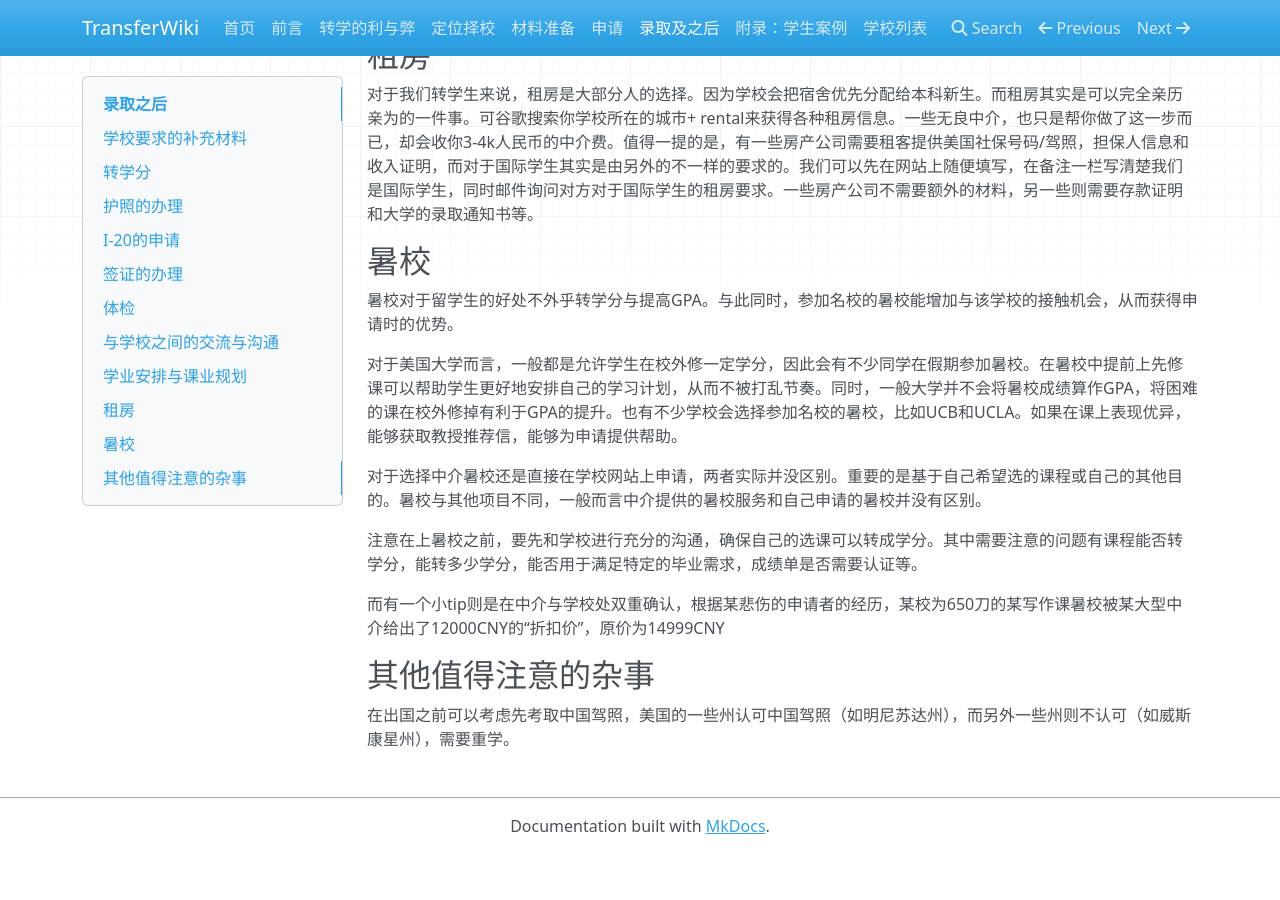
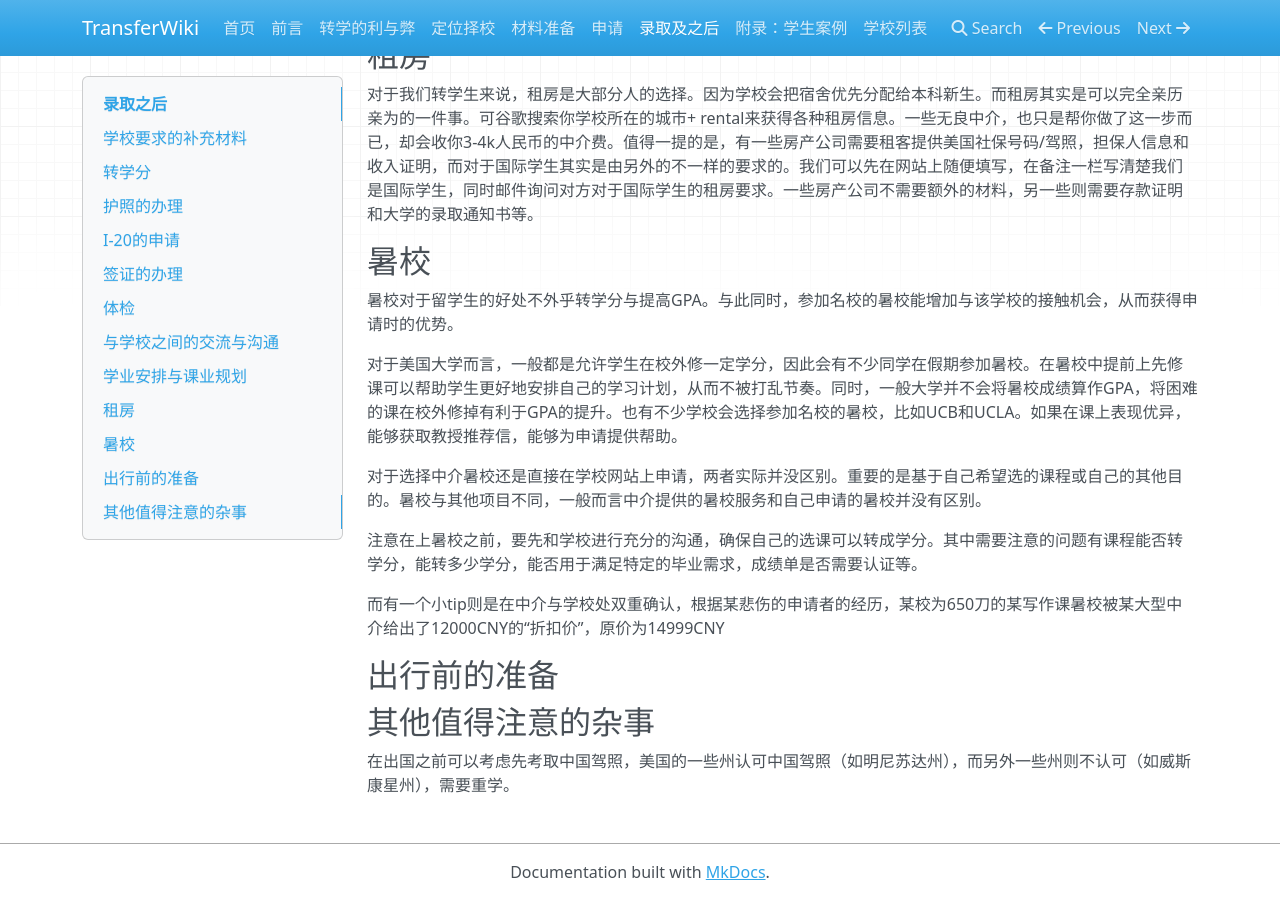
Before and after one commit to SihanXU/TransferWiki, an MkDocs documentation site: the page built from docs/admit.md, in a window 1280 px wide and 900 px high, scrolled down 3498 px. Built offline with MkDocs 1.6.1, drawn with Linux system fonts in a browser that asks for light colours; nearby versions of some CDN libraries; before the commit the page ends 4352 px from its top, so only the background shows below that.

Commit message:
Update admit.md

```diff
--- a/docs/admit.md
+++ b/docs/admit.md
@@ -131,6 +131,8 @@ F-1签证是最常见的学生签证类型。如果您希望在获得美国政
 
 而有一个小tip则是在中介与学校处双重确认，根据某悲伤的申请者的经历，某校为650刀的某写作课暑校被某大型中介给出了12000CNY的“折扣价”，原价为14999CNY
 
+## 出行前的准备
+
 ## 其他值得注意的杂事
 
 在出国之前可以考虑先考取中国驾照，美国的一些州认可中国驾照（如明尼苏达州），而另外一些州则不认可（如威斯康星州），需要重学。
```
